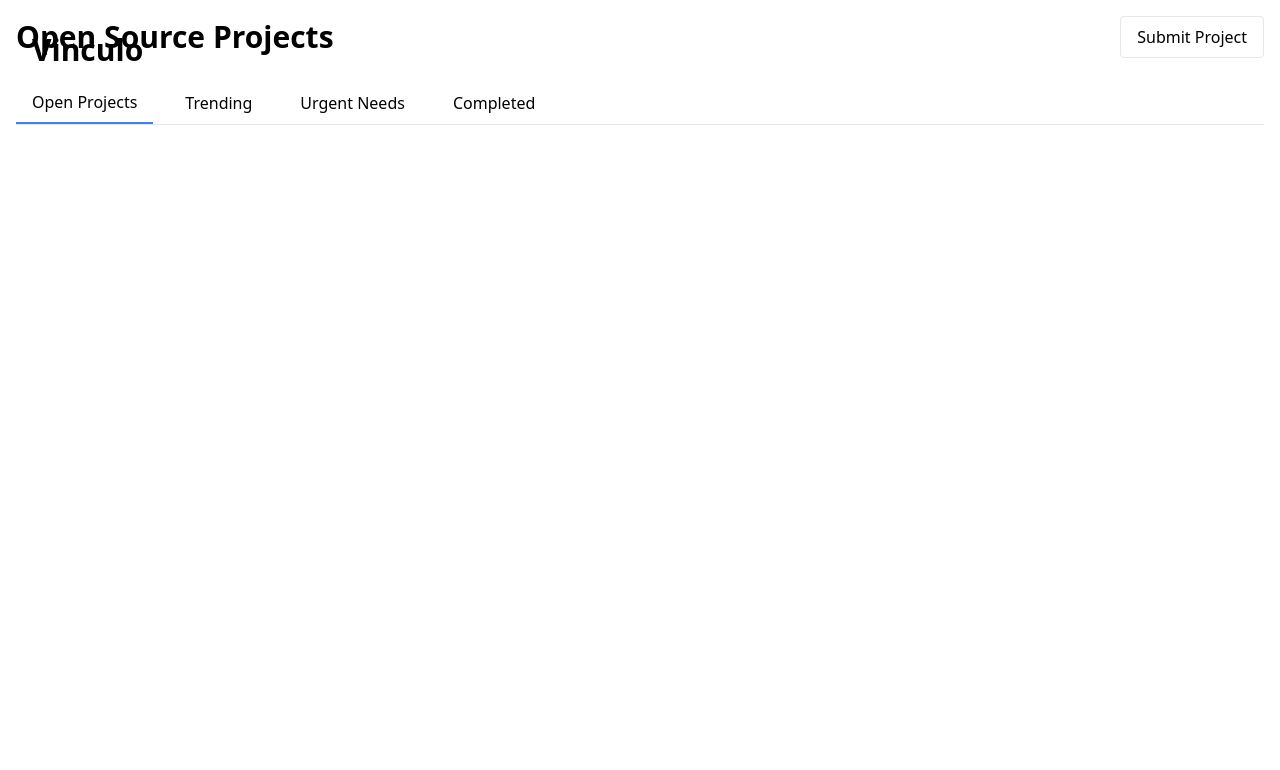
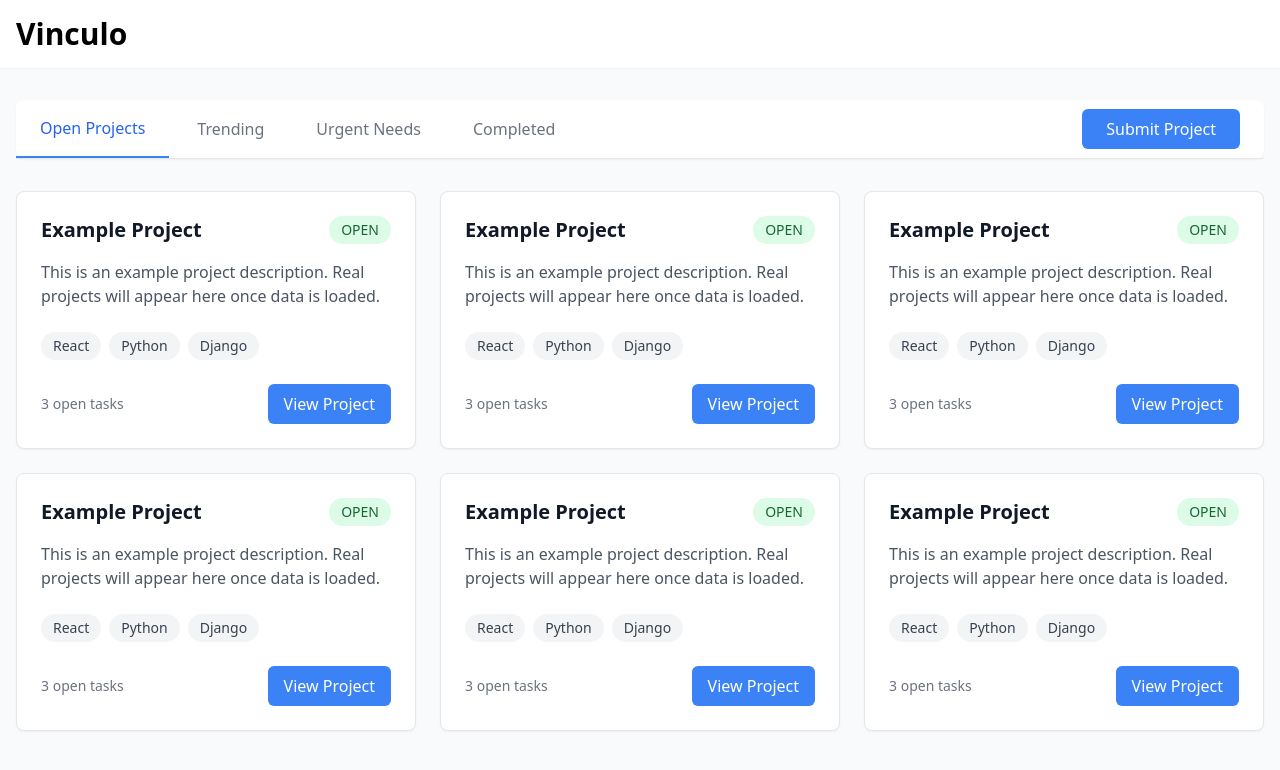
Before and after one commit to chase-west/Vinculo, a React (Create React App) app in the folder frontend/: page /contribute in a window 1280 px wide. Shown: the top 770 px of the page. Built offline with nearby package versions, Linux system fonts and the light colour scheme.

Commit message:
Modified project list page

```diff
--- a/frontend/src/components/Home.js
+++ b/frontend/src/components/Home.js
@@ -53,7 +53,6 @@ const Home = () => {
           }}
         />
 
-        {/* Vinculo Logo */}
         <div className="absolute top-8 left-8 text-3xl font-bold text-white bg-gradient-to-r from-[#FF0080] to-[#7928CA] bg-clip-text text-transparent">
           Vinculo
         </div>
--- a/frontend/src/components/ProjectList.js
+++ b/frontend/src/components/ProjectList.js
@@ -9,50 +9,135 @@ const ProjectList = () => {
   };
 
   return (
-    <div className="container mx-auto p-4">
-      <div className="flex justify-between items-center mb-6">
-      <a href="/" className="absolute top-8 left-8 text-3xl font-bold text-black">
+    <div className="min-h-screen bg-gray-50">
+      {/* Header */}
+      <header className="bg-white shadow-sm">
+        <div className="container mx-auto px-4 py-4">
+          <div className="flex justify-between items-center">
+            <a href="/" className="text-3xl font-bold text-black">
               Vinculo
             </a>
-        <h1 className="text-3xl font-bold">Open Source Projects</h1>
-        <button className="px-4 py-2 border rounded hover:bg-gray-100">
-          Submit Project
-        </button>
           </div>
+        </div>
+      </header>
 
-      <div className="mb-6">
-        <div className="flex space-x-4 border-b">
+      {/* Main Content */}
+      <main className="container mx-auto px-4 py-8">
+        {/* Navigation Tabs and Submit Button */}
+        <div className="bg-white rounded-lg shadow-sm">
+          <div className="flex justify-between items-center border-b">
+            <div className="flex space-x-1">
               <button
-            className={`py-2 px-4 ${activeTab === 'open' ? 'border-b-2 border-blue-500' : ''}`}
+                className={`py-4 px-6 focus:outline-none ${
+                  activeTab === 'open'
+                    ? 'border-b-2 border-blue-500 text-blue-600 font-medium'
+                    : 'text-gray-500 hover:text-gray-700'
+                }`}
                 onClick={() => setActiveTab('open')}
               >
                 Open Projects
               </button>
               <button
-            className={`py-2 px-4 ${activeTab === 'trending' ? 'border-b-2 border-blue-500' : ''}`}
+                className={`py-4 px-6 focus:outline-none ${
+                  activeTab === 'trending'
+                    ? 'border-b-2 border-blue-500 text-blue-600 font-medium'
+                    : 'text-gray-500 hover:text-gray-700'
+                }`}
                 onClick={() => setActiveTab('trending')}
               >
                 Trending
               </button>
               <button
-            className={`py-2 px-4 ${activeTab === 'urgent' ? 'border-b-2 border-blue-500' : ''}`}
+                className={`py-4 px-6 focus:outline-none ${
+                  activeTab === 'urgent'
+                    ? 'border-b-2 border-blue-500 text-blue-600 font-medium'
+                    : 'text-gray-500 hover:text-gray-700'
+                }`}
                 onClick={() => setActiveTab('urgent')}
               >
                 Urgent Needs
               </button>
               <button
-            className={`py-2 px-4 ${activeTab === 'completed' ? 'border-b-2 border-blue-500' : ''}`}
+                className={`py-4 px-6 focus:outline-none ${
+                  activeTab === 'completed'
+                    ? 'border-b-2 border-blue-500 text-blue-600 font-medium'
+                    : 'text-gray-500 hover:text-gray-700'
+                }`}
                 onClick={() => setActiveTab('completed')}
               >
                 Completed
               </button>
             </div>
+            <div className="px-6">
+              <button className="px-6 py-2 bg-blue-500 text-white rounded-md hover:bg-blue-600 transition-colors">
+                Submit Project
+              </button>
+            </div>
+          </div>
+        </div>
+
+        {/* Project Grid */}
+        <div className="mt-8">
+          <div className="grid grid-cols-1 md:grid-cols-2 lg:grid-cols-3 gap-6">
+            {projects.length === 0 ? (
+              // Placeholder cards for empty state
+              [...Array(6)].map((_, index) => (
+                <ProjectCard key={index} project={{
+                  title: "Example Project",
+                  status: "OPEN",
+                  description: "This is an example project description. Real projects will appear here once data is loaded.",
+                  skills: ["React", "Python", "Django"],
+                  tasks_count: 3
+                }} />
+              ))
+            ) : (
+              projects.map((project) => (
+                <ProjectCard key={project.id} project={project} />
+              ))
+            )}
+          </div>
+        </div>
+      </main>
+    </div>
+  );
+};
+
+const ProjectCard = ({ project }) => {
+  return (
+    <div className="bg-white border rounded-lg shadow-sm hover:shadow-md transition-shadow">
+      <div className="p-6">
+        <div className="flex justify-between items-start">
+          <h2 className="text-xl font-bold text-gray-900">{project?.title}</h2>
+          <span className={`px-3 py-1 rounded-full text-sm font-medium ${
+            project?.status === 'OPEN'
+              ? 'bg-green-100 text-green-800'
+              : 'bg-gray-100 text-gray-800'
+          }`}>
+            {project?.status}
+          </span>
+        </div>
+
+        <p className="mt-4 text-gray-600">{project?.description}</p>
 
         <div className="mt-6">
-          <div className="grid grid-cols-1 md:grid-cols-2 lg:grid-cols-3 gap-4">
-            {projects.map((project) => (
-              <ProjectCard key={project.id} project={project} />
+          <div className="flex flex-wrap gap-2">
+            {project?.skills?.map((skill) => (
+              <span
+                key={skill}
+                className="px-3 py-1 bg-gray-100 text-gray-700 rounded-full text-sm font-medium"
+              >
+                {skill}
+              </span>
             ))}
+          </div>
+
+          <div className="flex justify-between items-center mt-6">
+            <span className="text-sm text-gray-500">
+              {project?.tasks_count} open tasks
+            </span>
+            <button className="px-4 py-2 bg-blue-500 text-white rounded-md hover:bg-blue-600 transition-colors">
+              View Project
+            </button>
           </div>
         </div>
       </div>
@@ -60,40 +145,4 @@ const ProjectList = () => {
   );
 };
 
-const ProjectCard = ({ project }) => {
-  return (
-    <div className="border rounded-lg p-4 h-full">
-      <div className="flex justify-between items-start">
-        <h2 className="text-xl font-bold">{project?.title}</h2>
-        <span className={`px-2 py-1 rounded text-sm ${
-          project?.status === 'OPEN' ? 'bg-green-100 text-green-800' : 'bg-gray-100 text-gray-800'
-        }`}>
-          {project?.status}
-        </span>
-      </div>
-
-      <p className="text-gray-600 my-4">{project?.description}</p>
-
-      <div className="space-y-2">
-        <div className="flex gap-2 flex-wrap">
-          {project?.skills?.map((skill) => (
-            <span key={skill} className="px-2 py-1 bg-gray-100 rounded text-sm">
-              {skill}
-            </span>
-          ))}
-        </div>
-
-        <div className="flex justify-between items-center mt-4">
-          <span className="text-sm text-gray-500">
-            {project?.tasks_count} open tasks
-          </span>
-          <button className="px-4 py-2 bg-blue-500 text-white rounded hover:bg-blue-600">
-            View Project
-          </button>
-        </div>
-      </div>
-    </div>
-  );
-};
-
 export default ProjectList;
```
Lines whose indentation alone changed are shown as unchanged.
